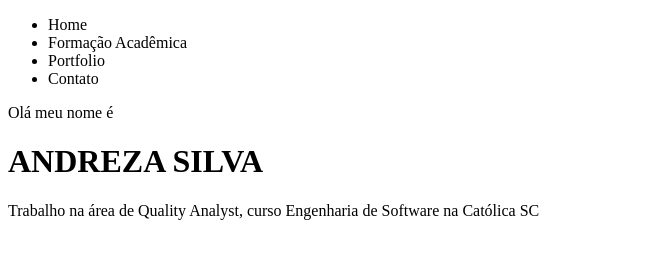
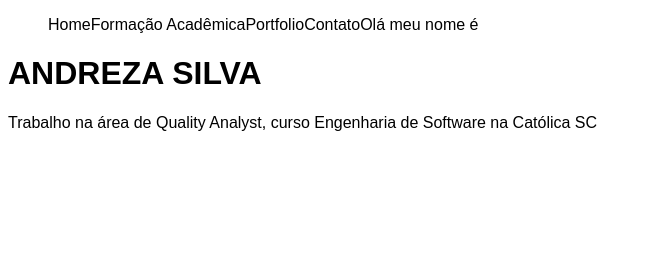
Before and after one commit to anddreza/Study, a plain HTML site: page index.html in a window 1280 px wide. Shown: the whole page, without its empty margins (0-651 px from the left). Drawn offline with Linux system fonts and the light colour scheme.

Commit message:
Incremento

```diff
--- a/index.html
+++ b/index.html
@@ -1,12 +1,32 @@
 <!DOCTYPE html>
 <html lang="en">
+
 <head>
     <meta charset="UTF-8">
     <meta http-equiv="X-UA-Compatible" content="IE=edge">
     <meta name="viewport" content="width=device-width, initial-scale=1.0">
-    <link rel="stylesheet" href="/style.css" />
     <title>Portfolio Andreza</title>
+    <style>
+        body{
+            font-family: 'Raleway', sans-serif;
+            height: 100%;
+
+        }
+
+        ul li {
+            list-style-type: none;
+            float: left;
+            position: relative;
+
+        }
+
+        #info-titulo {
+
+
+        }
+    </style>
 </head>
+
 <body>
     <div class="menu-telaprincipal">
         <ul>
@@ -16,13 +36,15 @@
             <li>Contato</li>
         </ul>
     </div>
+
     <div id="info-titulo">
-    <p>Olá meu nome é</p>
+        <p>Olá meu nome é</p>
         <h1>ANDREZA SILVA</h1>
-    <p>Trabalho na área de Quality Analyst, curso Engenharia de Software na Católica SC</p>
+        <p>Trabalho na área de Quality Analyst, curso Engenharia de Software na Católica SC</p>
     </div>
 
 
 
 </body>
+
 </html>
--- a/style.css
+++ b/style.css
@@ -0,0 +1,7 @@
+.body{
+    font-family: 'Raleway', sans-serif;
+}
+
+li {
+    list-style-type: none;
+}
```
